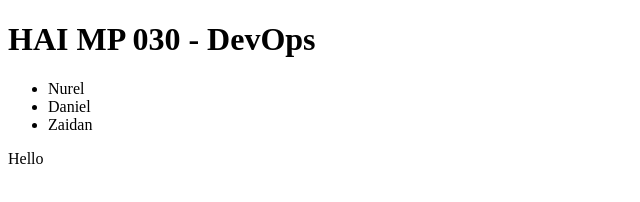
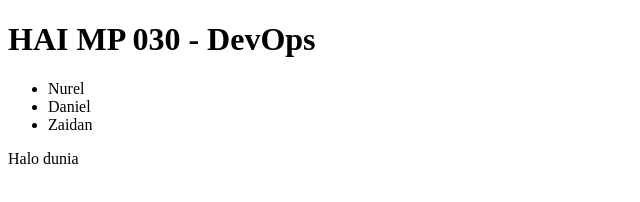
Before and after one commit to nurelhhh/pr-check, a website: page app/index.html in a window 1280 px wide. Shown: the full height of the page, 0-640 px from the left. Drawn offline with Linux system fonts and the light colour scheme.

Commit message:
Update index.html

```diff
--- a/app/index.html
+++ b/app/index.html
@@ -15,6 +15,6 @@
             <li>Zaidan</li>
         </ul>
     </div>
-    <p>Hello</p>
+    <p>Halo dunia</p>
 </body>
 </html>
```
